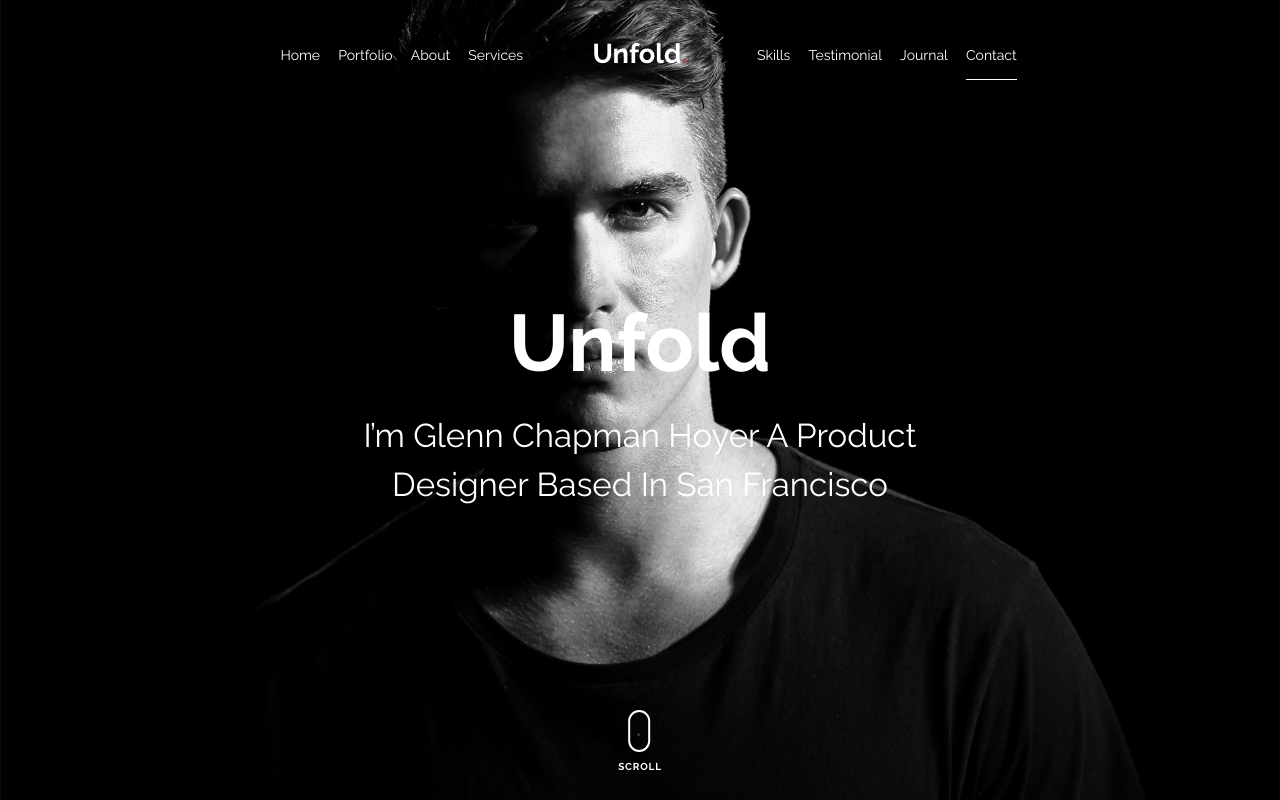
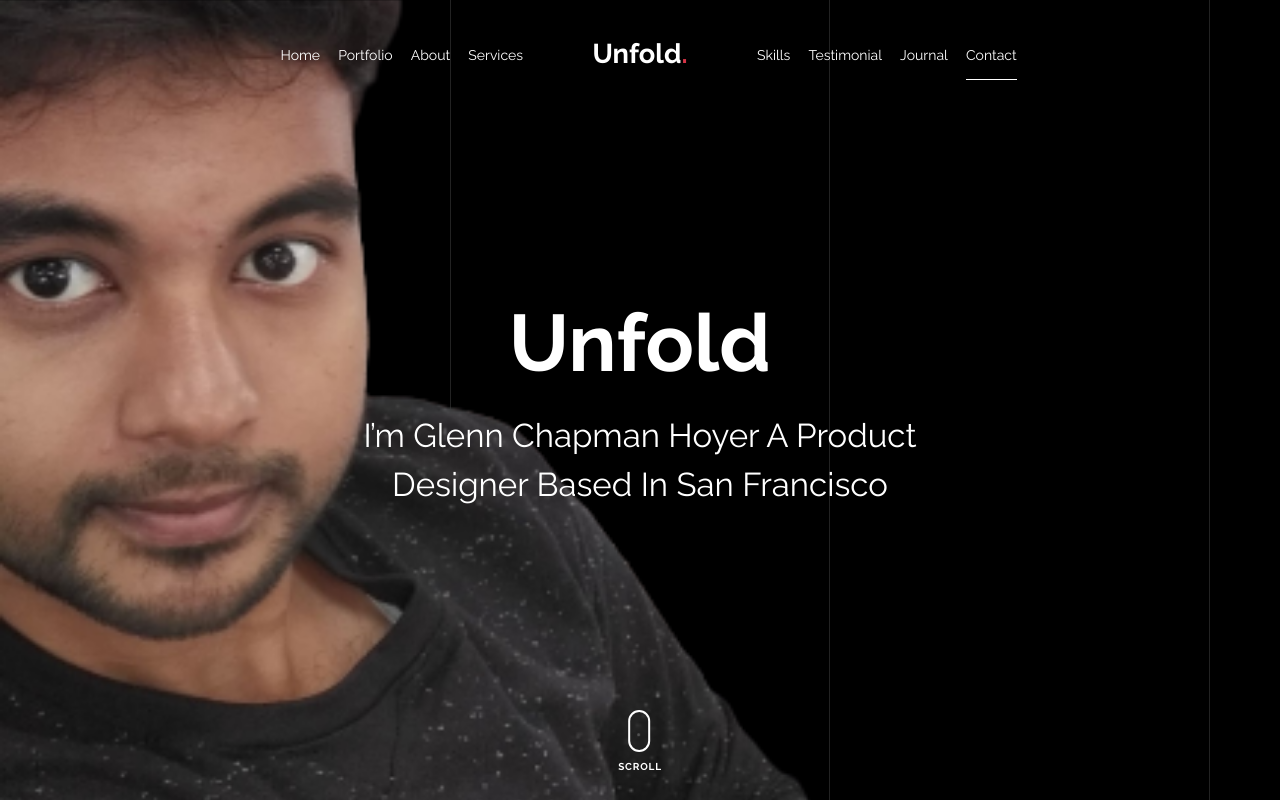
Before and after one commit to balajiramesh19/balajiramesh.github.io, a plain HTML site: page index.html in a window 1280 px wide. Shown: the top 800 px of the page. Drawn offline with nearby package versions, Linux system fonts and the light colour scheme; files whose address does not match are found by name; a web font is replaced by a local one.

Commit message:
Update index.html

```diff
--- a/index.html
+++ b/index.html
@@ -102,7 +102,7 @@
       </nav>
       <!-- END nav -->
 
-      <div class="cover-v1 jarallax" style="background-image: url('/images/cover_bg_2.jpg');" id="home-section">
+      <div class="cover-v1 jarallax" style="background-image: url('/images/balaji.png');" id="home-section">
         <div class="container">
           <div class="row align-items-center">
 
```
